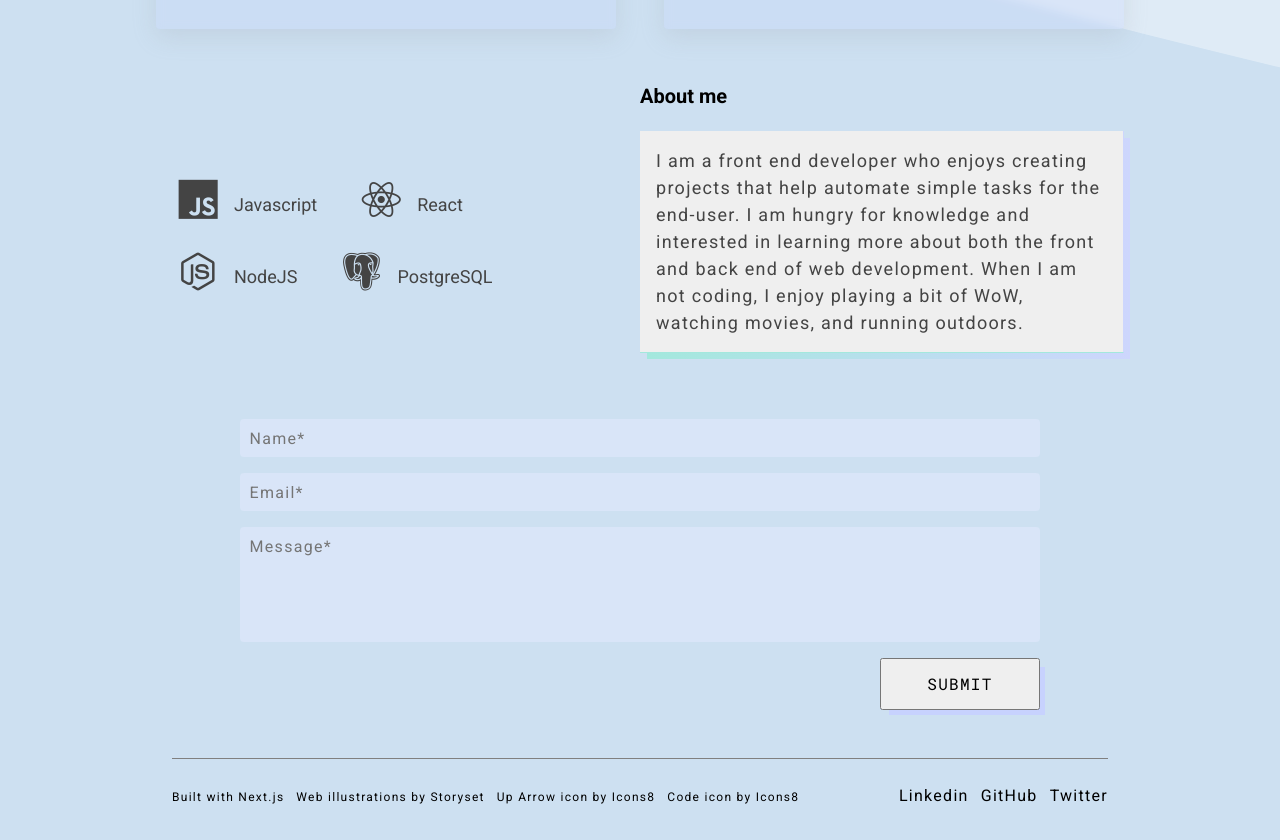
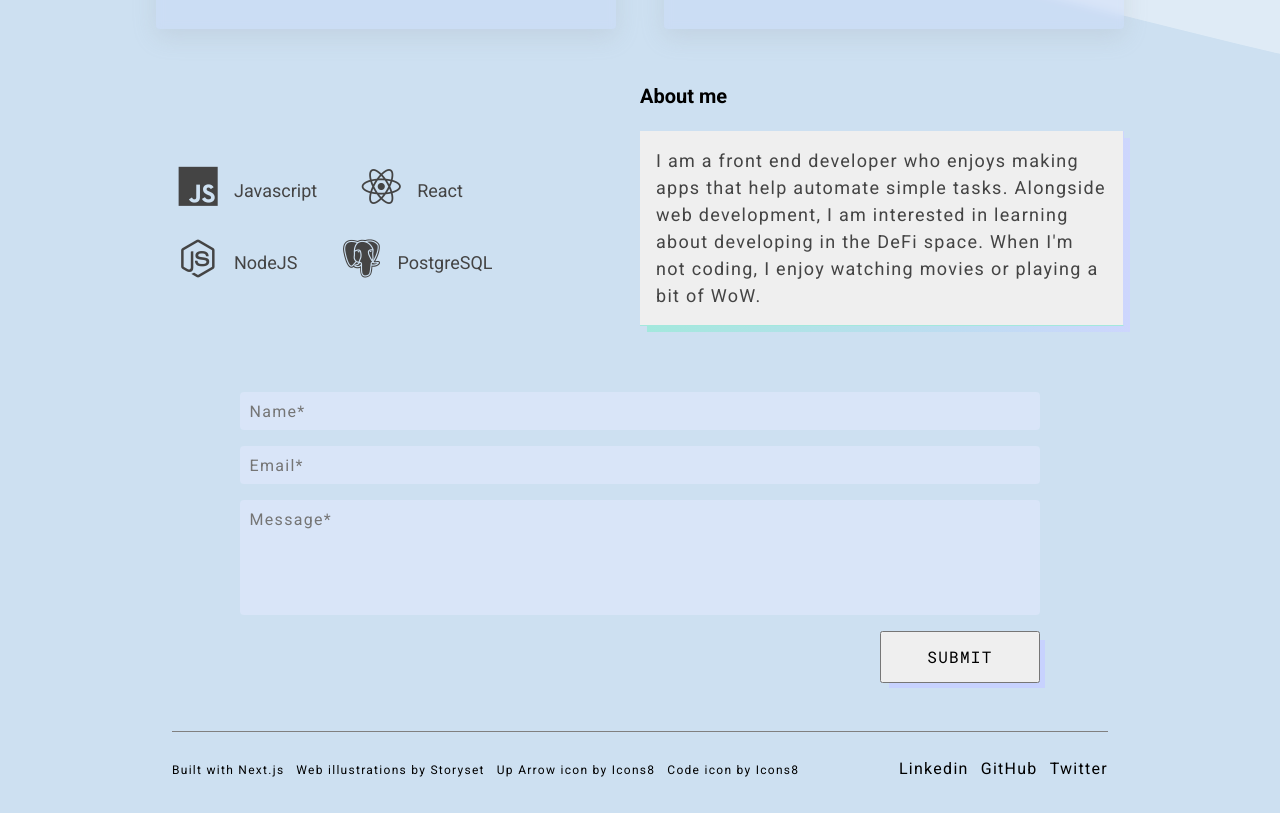
Before and after one commit to WebDevBernard/Portfolio, a Next.js app: page / in a window 1280 px wide. Shown: the part 1305-2145 px from the top of the page. After the commit the page ends 2118 px from the top, so only its background shows below. Built offline with nearby package versions, Linux system fonts and the light colour scheme.

Commit message:
update about

```diff
--- a/components/About/About.js
+++ b/components/About/About.js
@@ -10,11 +10,10 @@ export default function About({ aboutRef }) {
         <p className={classes.project_title}>About me</p>
         <div>
           <p className={classes.aboutcard}>
-            I am a front end developer who enjoys creating projects that help
-            automate simple tasks for the end-user. I am hungry for knowledge
-            and interested in learning more about both the front and back end of
-            web development. When I am not coding, I enjoy playing a bit of WoW,
-            watching movies, and running outdoors.
+            I am a front end developer who enjoys making apps that help automate
+            simple tasks. Alongside web development, I am interested in learning
+            about developing in the DeFi space. When I'm not coding, I enjoy
+            watching movies or playing a bit of WoW.
           </p>
         </div>
       </span>
```
